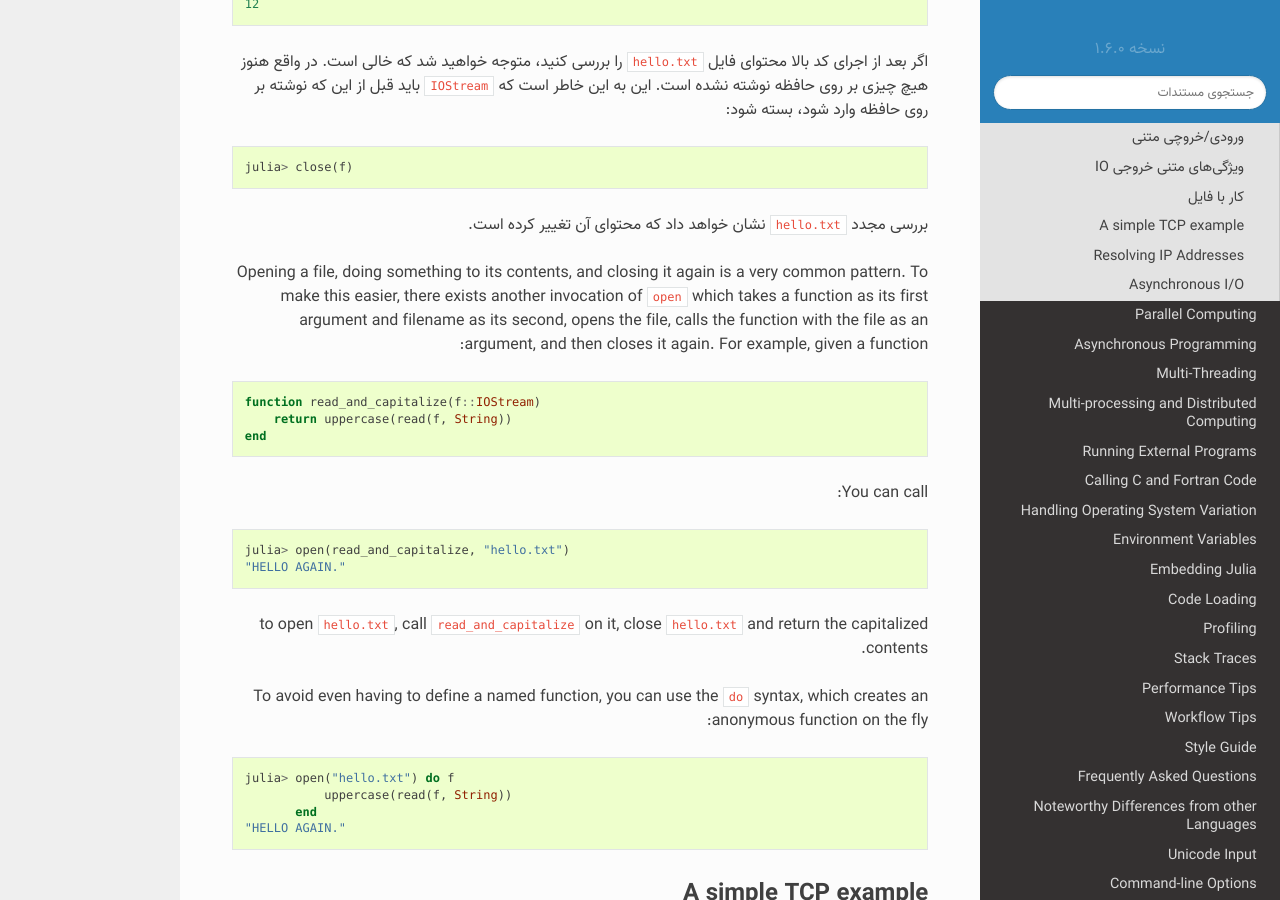
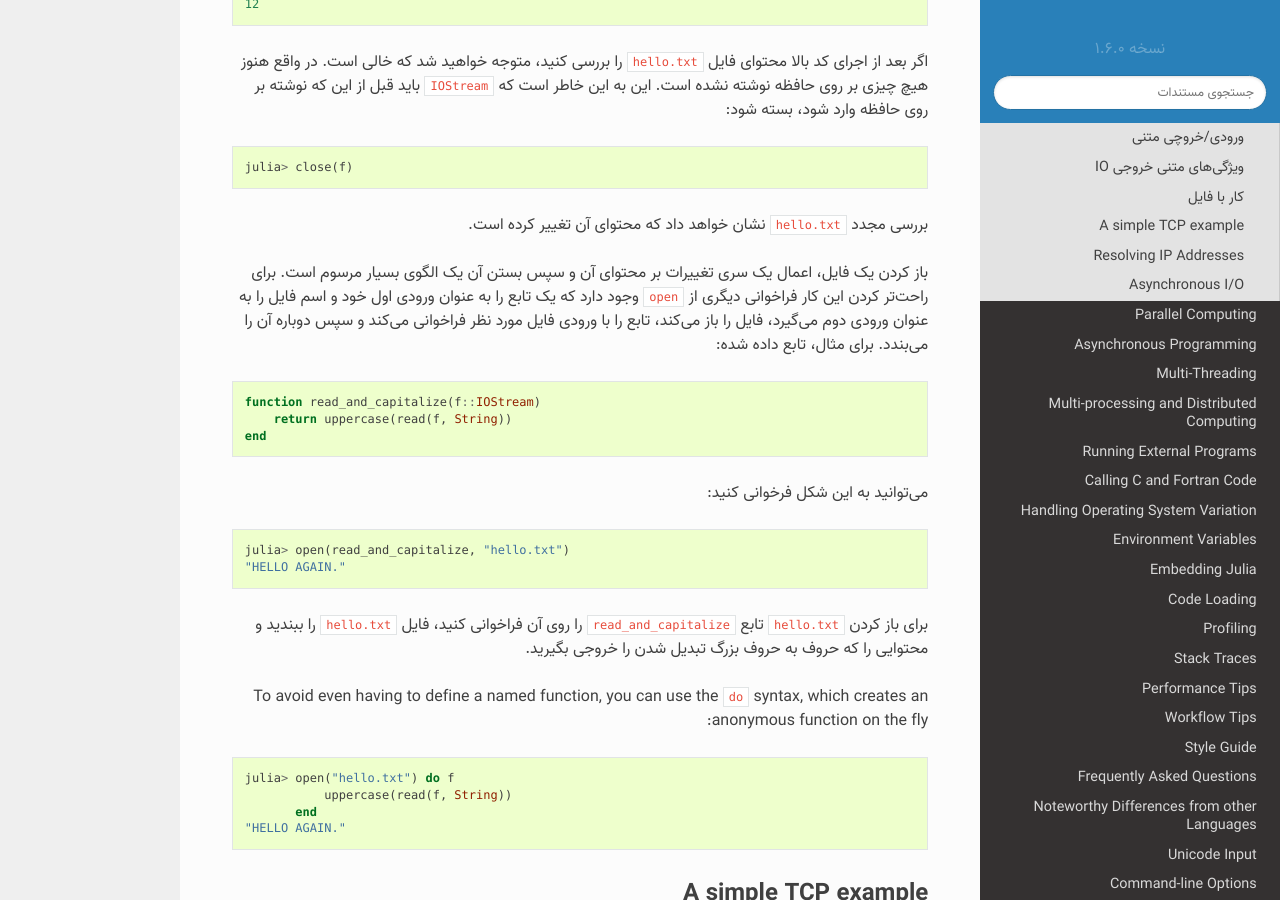
Before and after one commit to AppliedLinearAlgebra-Sharif/julia-docs, a Sphinx documentation site: the page built from docs/manual/networking-and-streams.md, in a window 1280 px wide and 900 px high, scrolled down 2974 px. Built offline with Sphinx 7.4.7 and the Read the Docs theme 2.0.0, drawn with Linux system fonts in a browser that asks for light colours; pages that are not in the unit, such as notebooks, are missing from menus.

Commit message:
Update networking-and-streams.md

````diff
--- a/docs/manual/networking-and-streams.md
+++ b/docs/manual/networking-and-streams.md
@@ -137,10 +137,7 @@ julia> close(f)
 
 بررسی مجدد `hello.txt` نشان خواهد داد که محتوای آن تغییر کرده است.
 
-Opening a file, doing something to its contents, and closing it again is a very common pattern.
-To make this easier, there exists another invocation of `open` which takes a function
-as its first argument and filename as its second, opens the file, calls the function with the
-file as an argument, and then closes it again. For example, given a function:
+باز کردن یک فایل، اعمال یک سری تغییرات بر محتوای آن و سپس بستن آن یک الگوی بسیار مرسوم است. برای راحت‌تر کردن این کار فراخوانی دیگری از `open` وجود دارد که یک تابع را به عنوان ورودی اول خود و اسم فایل را به عنوان ورودی دوم می‌گیرد، فایل را باز می‌کند، تابع را با ورودی فایل مورد نظر فراخوانی می‌کند و سپس دوباره آن را می‌بندد. برای مثال، تابع داده شده:
 
 ```julia
 function read_and_capitalize(f::IOStream)
@@ -148,15 +145,15 @@ function read_and_capitalize(f::IOStream)
 end
 ```
 
-You can call:
+می‌توانید به این شکل فرخوانی کنید:
 
 ```julia
 julia> open(read_and_capitalize, "hello.txt")
 "HELLO AGAIN."
 ```
 
-to open `hello.txt`, call `read_and_capitalize` on it, close `hello.txt` and return the capitalized
-contents.
+
+برای باز کردن `hello.txt` تابع `read_and_capitalize` را روی آن فراخوانی کنید، فایل `hello.txt` را ببندید و محتوایی را که حروف به حروف بزرگ تبدیل شدن را خروجی بگیرید.
 
 To avoid even having to define a named function, you can use the `do` syntax, which creates an
 anonymous function on the fly:
````
